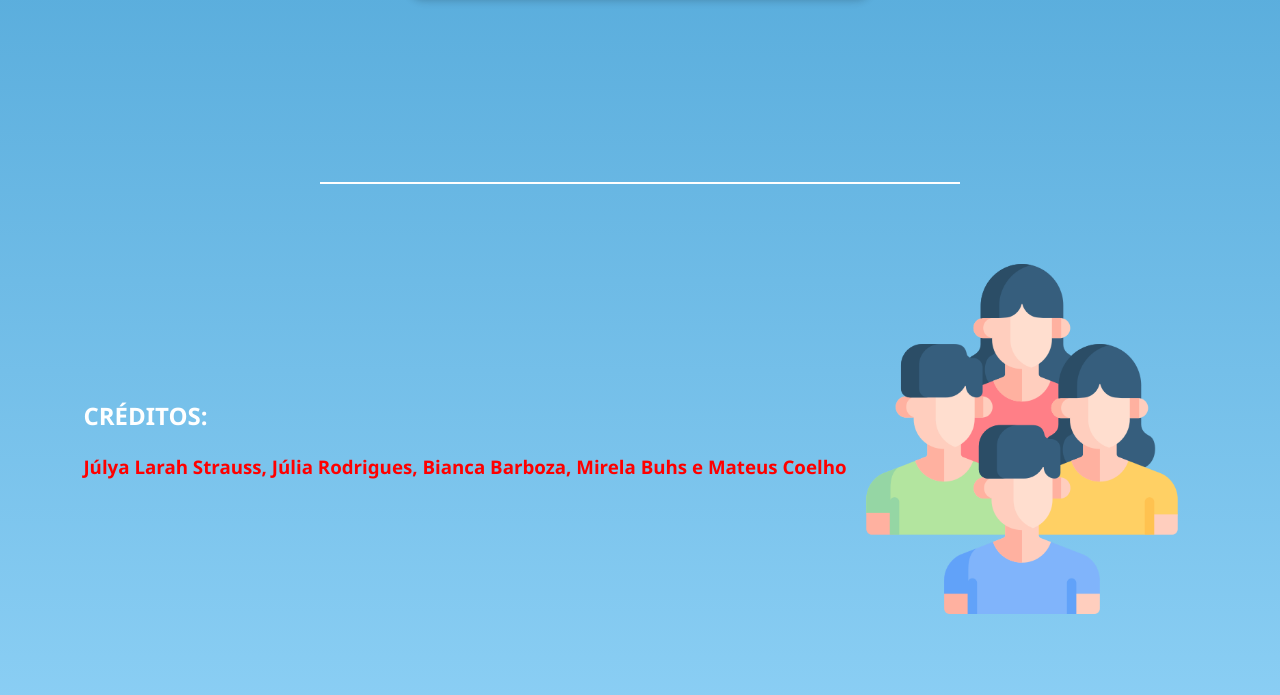
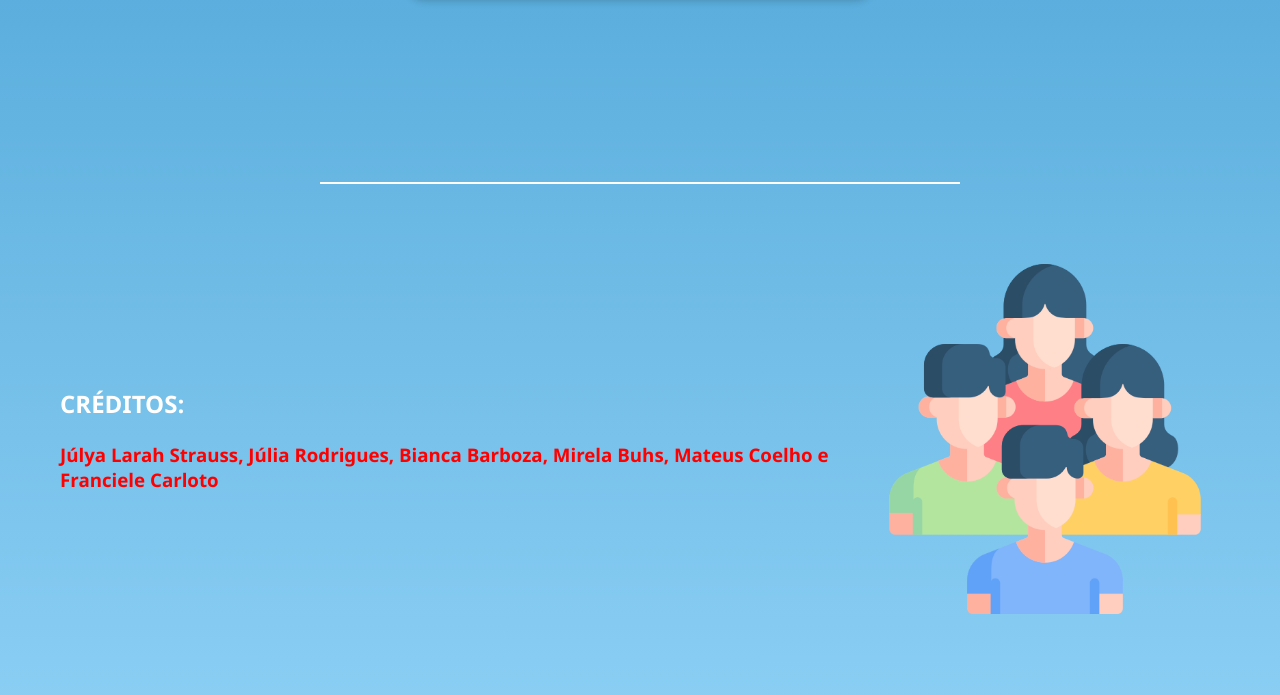
Before and after one commit to JulyaStrauss/Weather, a plain HTML site: page index.html in a window 1280 px wide. Shown: the part 1224-1919 px from the top of the page. Drawn offline with Linux system fonts and the light colour scheme.

Commit message:
Update index.html

```diff
--- a/index.html
+++ b/index.html
@@ -111,7 +111,7 @@
         <div id="creditosnome">
             <h2>Créditos:</h2>
             <br/>
-            <h3><a href="https://www.instagram.com/julys_linds/" target="_blank">Júlya Larah Strauss, </a><a href="https://www.instagram.com/jubiszk_pvd/" target="_blank">Júlia Rodrigues, </a><a href="https://www.instagram.com/bia_illudys/" target="_blank">Bianca Barboza, </a><a href="https://www.instagram.com/buhsmirela/" target="_blank">Mirela Buhs</a> e <a href="">Mateus Coelho</a></h3>
+            <h3><a href="https://www.instagram.com/julys_linds/" target="_blank">Júlya Larah Strauss, </a><a href="https://www.instagram.com/jubiszk_pvd/" target="_blank">Júlia Rodrigues, </a><a href="https://www.instagram.com/bia_illudys/" target="_blank">Bianca Barboza, </a><a href="https://www.instagram.com/buhsmirela/" target="_blank">Mirela Buhs</a>, <a href="https://www.instagram.com/051_mt_/">Mateus Coelho</a> e <a href="https://www.instagram.com/francarloto/">Franciele Carloto</a></h3>
         </div>
     </div>
 
```
